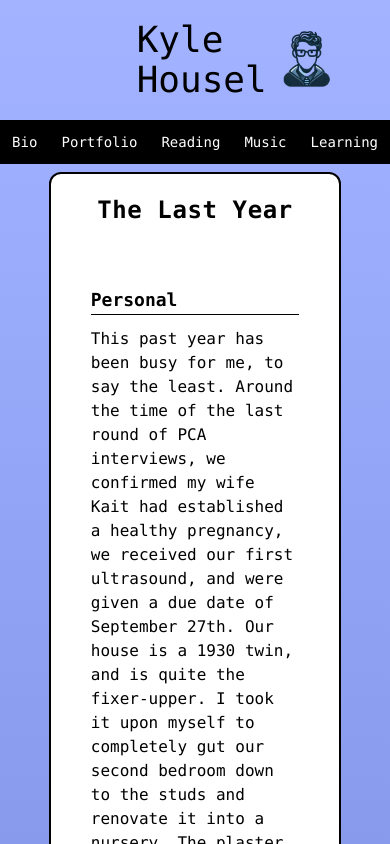
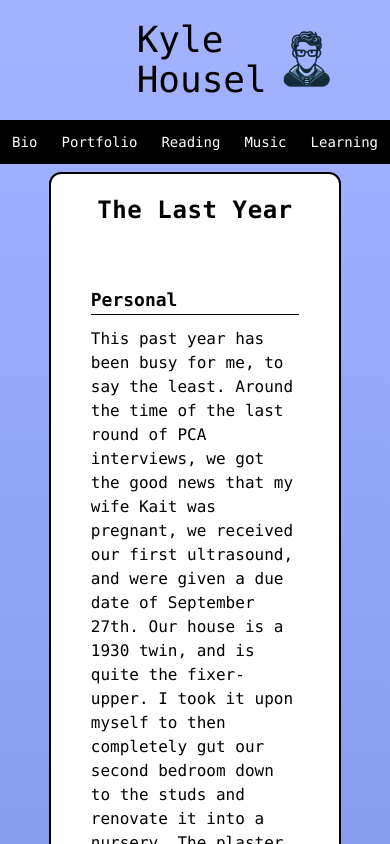
Before and after one commit to kyleghousel/PCA-Returning-Applicant-Project, a React (Vite) app: page /bio in a window 390 px wide. Shown: the top 844 px of the page. Built offline with nearby package versions, Linux system fonts and the light colour scheme.

Commit message:
Final Commit?

```diff
--- a/src/components/bio.jsx
+++ b/src/components/bio.jsx
@@ -54,16 +54,18 @@ const Bio = () => {
                                 <p className="overflow-y-auto">
                                     This past year has been busy for me, to say the least.
                                     Around the time of the last round of PCA interviews,
-                                    we confirmed my wife Kait had established a healthy pregnancy,
+                                    we got the good news that my wife Kait was pregnant,
                                     we received our first ultrasound, and were given a due date of
                                     September 27th. Our house is a 1930 twin, and is quite the fixer-upper.
-                                    I took it upon myself to completely gut our second bedroom down to
+                                    I took it upon myself to then completely gut our second bedroom down to
                                     the studs and renovate it into a nursery. The plaster had cracks and
-                                    the wiring was Knob and Tube, so I didn't feel great about it.
-                                    Through this rehab process I got to learn: basic wiring, framing for drywall,
+                                    the wiring was Knob and Tube, so I didn't feel great about putting
+                                    the baby in that room. I wanted it to feel as fresh and welcoming as possible for him.
+                                    Through this rehab process, I got to learn basic wiring, framing for drywall,
                                     hardwood floor restoration, ceiling fan and light installation,
-                                    attic insulation, and how Kait would look at me if her due date
+                                    attic insulation, and by September I learned how Kait would look at me if her due date
                                     was three weeks away and I still wasn't done the nursery project.
+                                    <br></br>
                                     <br></br>
                                     Lincoln was born on September 27, 2024, and after a couple of days later with some
                                     assistance from the NICU, was brought home. Now, he is a happy and healthy
--- a/src/components/learning.jsx
+++ b/src/components/learning.jsx
@@ -19,9 +19,9 @@ const Learning = () => {
 
                 <p className="pb-5 w-full text-justify">Is it too on the nose to say I love to learn, and that it is also a hobby?
 
-                    I don't know how else to group this stuff. It's how I enjoy spending most of my time.
+                    I don't know....it's how I enjoy spending most of my time.
 
-                    Some things I have learned about this past year:
+                    Some things I have enjoyed learning about this past year:
                 </p>
                 <div className="grid grid-cols-1 md:grid-cols-2 gap-5">
 
--- a/src/components/reading.jsx
+++ b/src/components/reading.jsx
@@ -13,46 +13,55 @@ import Will from "../assets/books/will_of_the_many.png";
 
 const Reading = () => {
     const [title, setTitle] = useState()
+    const [author, setAuthor] = useState()
     const [content, setContent] = useState("Click on a book to checkout a quick review!");
 
     const books = [{
         id: 0,
         title: "East of Eden",
+        author: "John Steinbeck",
         path: Eden,
         review: "This is the book that made me fall in love with reading as an adult. I didn't know much about it when I picked it up, outside of knowing he wrote 'Of Mice and Men.' This is Cain and Abel retold, and it's beautiful."
     }, {
         id: 1,
         title: "The Last Argument of Kings",
+        author: "Joe Abercrombie",
         path: AOK,
         review: "As good as the fantasy genre gets, in my opinion. No one writes characters like Joe Abercrombie, and I love good characters. This is the third book in a trilogy, which is based on the idea - what if we re-did Lord of the Rings but Gandalf was an asshole?"
     }, {
         id: 2,
         title: "Man's Search for Meaning",
+        author: "Viktor Frankl",
         path: Meaning,
-        review: "Both a real account by a psychologist who survived Auschwitz, and his psychological theories that followed. This book shows you just how much mindset matters, and that finding meaning in what you do is important."
+        review: "Both a real account of a psychologist who survived Auschwitz, and his psychological theories that followed. This book shows you just how much mindset matters, and that finding meaning in what you do is important."
     }, {
         id: 3,
         title: "The Molecule of More",
+        author: "Lieberman & Long",
         path: More,
         review: "Enjoyable to read and teaches you about how dopamine fuels your drive, addictions, and self-control. A rare fun to read nonfiction."
     }, {
         id: 4,
         title: "Sea of Tranquility",
+        author: "Emily St. John Mandel",
         path: Tranq,
         review: "Quick-hitting SciFi that poses big questions and captures the feelings of isolation and time passing by during the COVID lockdown using time travel and four different interwoven plot threads."
     }, {
         id: 5,
         title: "The Secret History",
+        author: "Donna Tartt",
         path: SecretHist,
-        review: "This book is all vibes, and invented the Dark Academia genre. A murder, weird goth kids at a rural college in Vermont? Hell yeah."
+        review: "This book is all vibes, and invented the Dark Academia genre. A murder? Weird goth kids at a rural college in Vermont? Hell yeah."
     }, {
         id: 6,
         title: "Slaughterhouse Five",
+        author: "Kurt Vonnegut",
         path: SlaughtFive,
         review: "I think this is Vonnegut's masterpiece. A man with PTSD from his involvement in the firebombing of Dresden trips through time. This book asks 'Does anything really matter?' It's a dark comedy."
     }, {
         id: 7,
         title: "The Will of the Many",
+        author: "James Islington",
         path: Will,
         review: "Fantasy Anicent Rome with a great magic system, world-building that sucks you in, with flawed yet compelling characters. A bunch of story-telling tropes in one story, but all flawlessly executed."
     }
@@ -61,13 +70,13 @@ const Reading = () => {
 
     const listBooksOne = books.slice(0,4).map(book =>
         <li key={book.id} className="w-full">
-            <img src={book.path} className="w-20 h-auto cursor-pointer" onClick={() => {setTitle(book.title); setContent(book.review);}}></img>
+            <img src={book.path} className="w-20 h-auto cursor-pointer" onClick={() => {setTitle(book.title); setAuthor(book.author); setContent(book.review);}}></img>
         </li>
     );
 
     const listBooksTwo = books.slice(4,8).map(book =>
         <li key={book.id} className="w-full">
-            <img src={book.path} className="w-20 h-auto cursor-pointer" onClick={() => {setTitle(book.title); setContent(book.review);}}></img>
+            <img src={book.path} className="w-20 h-auto cursor-pointer" onClick={() => {setTitle(book.title); setAuthor(book.author); setContent(book.review);}}></img>
         </li>
     );
 
@@ -79,7 +88,7 @@ const Reading = () => {
 
             <main className="flex flex-col text-center h-screen w-full p-5">
 
-                <h1 className="self-center text-basic font-bold bg-white rounded-sm border-black border-1 pt-4 pb-4 m-4 w-3/5">In early fatherhood, reading is one of the few leisure hobbies I can maintain.
+                <h1 className="self-center text-basic font-bold bg-white rounded-lg border-black border-2 pt-4 pb-4 m-4 w-3/5">In early fatherhood, reading is one of the few leisure hobbies I can keep up with.
                     <br></br>Below are some of my faves ↓
                 </h1>
 
@@ -94,6 +103,7 @@ const Reading = () => {
 
                     <div className="flex flex-col self-center h-auto md:h-1/2 w-1/3 text-sm md:text-base bg-white border-black border-2 rounded-lg">
                         <h3 className="text-md sm: text-lg md:text-xl font-bold break-words">{title}</h3>
+                        <h4 className="text-md sm: text-base md:text-lg font-bold break-words">by {author}</h4>
                         <p className="text-left p-3">{content}</p>
                     </div>
 
```
Also changed, not shown: src/components/landing.jsx (+7 -4 lines).
